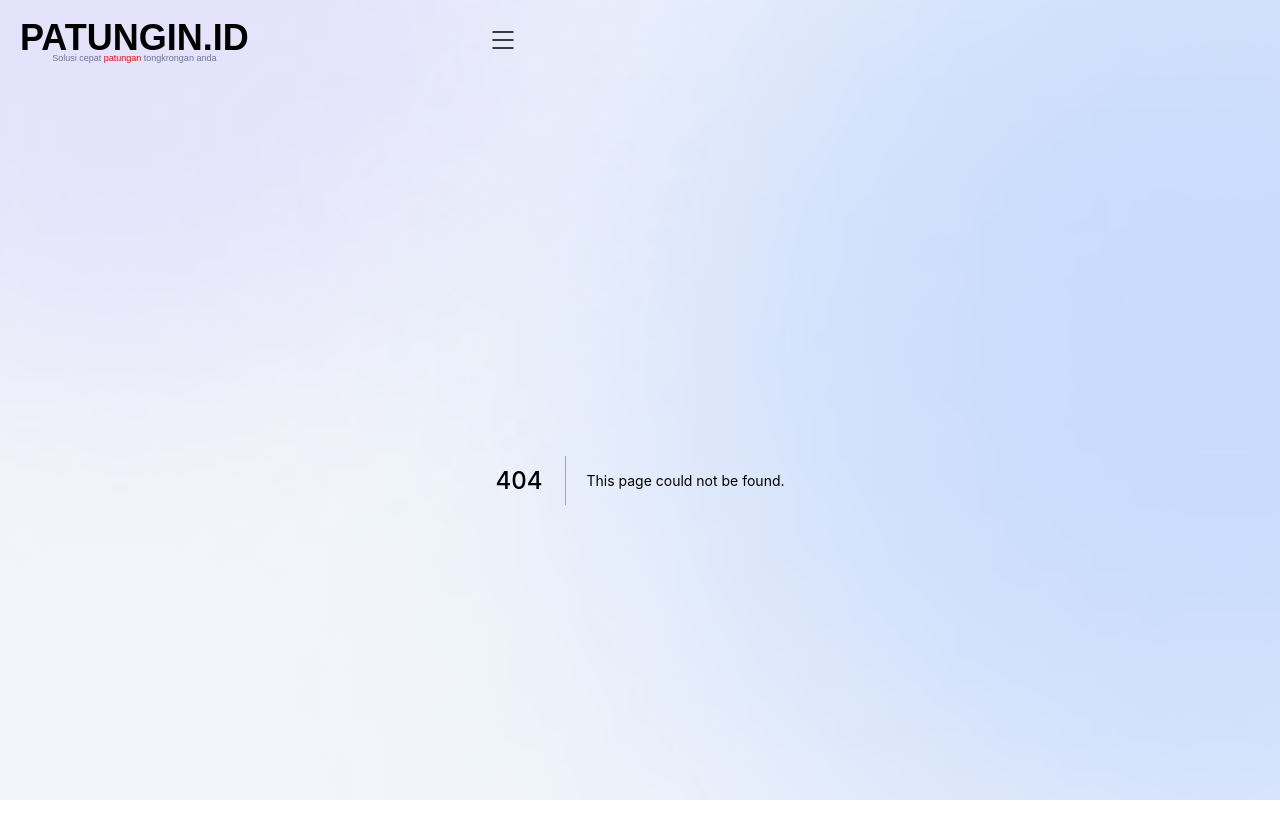
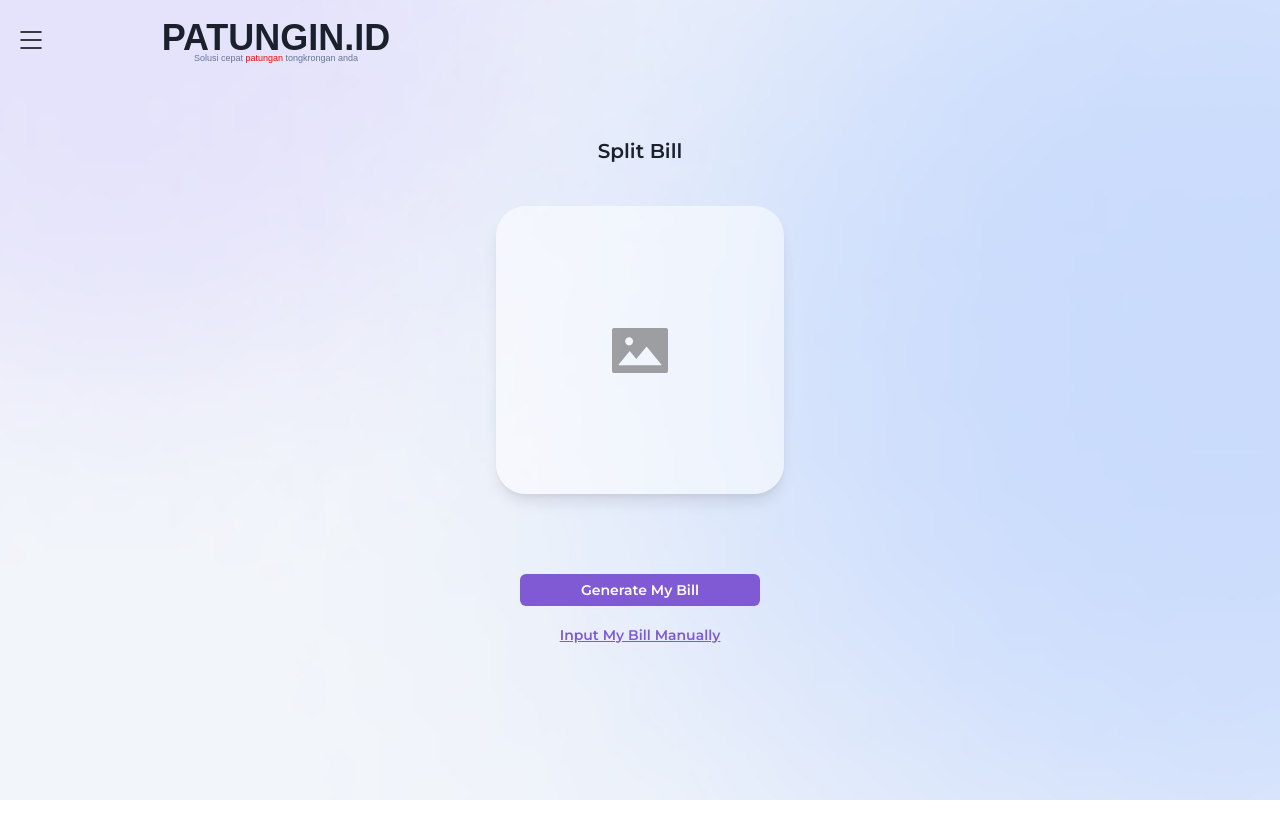
Before and after one commit to Dityath/Patungin.id, a Next.js app: page /upload-bills in a window 1280 px wide. Before the commit this address had no page. Shown: the top 838 px of the page. After the commit the page ends 800 px from the top, so only its background shows below. Built offline with nearby package versions, Linux system fonts and the light colour scheme; a web font is replaced by a local one.

Commit message:
upload bills completed

```diff
--- a/components/header/header.tsx
+++ b/components/header/header.tsx
@@ -12,7 +12,11 @@ const Header = () => {
         display={"flex"}
         justifyContent={"space-between"}
         alignItems={"center"}
+        userSelect={"none"}
       >
+        <Button variant={"unstyled"}>
+          <Hamburger />
+        </Button>
         <Box>
           <Heading as={"h1"} size={"xl"} textAlign={"center"}>
             PATUNGIN.ID
@@ -32,9 +36,7 @@ const Header = () => {
             tongkrongan anda
           </Heading>
         </Box>
-        <Button variant={"unstyled"}>
-          <Hamburger />
-        </Button>
+        <Box mr={"10"} />
       </Box>
     </HeaderStyle>
   );
--- a/components/icons/index.tsx
+++ b/components/icons/index.tsx
@@ -1,6 +1,6 @@
 import React from "react";
 
-export const Hamburger = () => (
+export const Hamburger = (): JSX.Element => (
   <svg
     width="22"
     height="18"
@@ -17,3 +17,19 @@ export const Hamburger = () => (
     />
   </svg>
 );
+
+export const NoPic = (): JSX.Element => (
+  <svg
+    width="56"
+    height="45"
+    viewBox="0 0 56 45"
+    fill="none"
+    xmlns="http://www.w3.org/2000/svg"
+  >
+    <path
+      d="M54 0H2C0.89375 0 0 0.914062 0 2.04545V42.9545C0 44.0859 0.89375 45 2 45H54C55.1063 45 56 44.0859 56 42.9545V2.04545C56 0.914062 55.1063 0 54 0ZM17.125 9.20455C19.3312 9.20455 21.125 11.0391 21.125 13.2955C21.125 15.5518 19.3312 17.3864 17.125 17.3864C14.9187 17.3864 13.125 15.5518 13.125 13.2955C13.125 11.0391 14.9187 9.20455 17.125 9.20455ZM49.2438 37.1442C49.1527 37.2224 49.0377 37.2654 48.9188 37.2656H7.075C6.8 37.2656 6.575 37.0355 6.575 36.7543C6.575 36.6328 6.61875 36.5178 6.69375 36.4219L17.3375 23.5099C17.5125 23.2926 17.8313 23.267 18.0438 23.446C18.0625 23.4652 18.0875 23.4844 18.1063 23.5099L24.3188 31.0526L34.2 19.0675C34.375 18.8501 34.6937 18.8246 34.9062 19.0035C34.925 19.0227 34.95 19.0419 34.9688 19.0675L49.3187 36.4283C49.4812 36.6392 49.4563 36.9652 49.2438 37.1442Z"
+      fill="#777777"
+      fillOpacity="0.69"
+    />
+  </svg>
+);
--- /dev/null
+++ b/pages/upload-bills/index.tsx
@@ -0,0 +1,61 @@
+import { Box, Button, Text, Tooltip } from "@chakra-ui/react";
+import { NextPage } from "next";
+import React from "react";
+import { NoPic } from "../../components/icons";
+
+const UploadBills: NextPage = () => {
+  return (
+    <Box w={"full"} mt={14}>
+      <Text
+        as={"h3"}
+        textAlign={"center"}
+        fontWeight={"semibold"}
+        fontSize={"xl"}
+      >
+        Split Bill
+      </Text>
+      <Box as={"div"} display={"flex"} justifyContent={"center"} mt={10}>
+        <Tooltip label={"No Image"}>
+          <Box
+            as={"div"}
+            maxW={72}
+            maxH={72}
+            w={"100vh"}
+            h={"100vh"}
+            bg={"rgba(255, 255, 255, 0.53)"}
+            display={"flex"}
+            justifyContent={"center"}
+            alignItems={"center"}
+            rounded={"30px"}
+            shadow={"lg"}
+            backdropBlur={"12px"}
+          >
+            <NoPic />
+          </Box>
+        </Tooltip>
+      </Box>
+      <Box
+        w={"full"}
+        display={"flex"}
+        alignItems={"center"}
+        flexDir={"column"}
+        mt={20}
+        gap={5}
+      >
+        <Button maxW={60} w={"full"} colorScheme={"purple"} size={"sm"}>
+          Generate My Bill
+        </Button>
+        <Button
+          variant={"link"}
+          colorScheme={"purple"}
+          textDecor={"underline"}
+          size={"sm"}
+        >
+          Input My Bill Manually
+        </Button>
+      </Box>
+    </Box>
+  );
+};
+
+export default UploadBills;
--- a/styles/index.ts
+++ b/styles/index.ts
@@ -11,5 +11,7 @@ export const HeaderStyle: any = chakra("header", {
     justifyItem: "center",
     alignItems: "center",
     px: "5",
+    position: "sticky",
+    top: 0,
   },
 });
```
Also changed, not shown: pages/index.tsx (+6 -3 lines).
